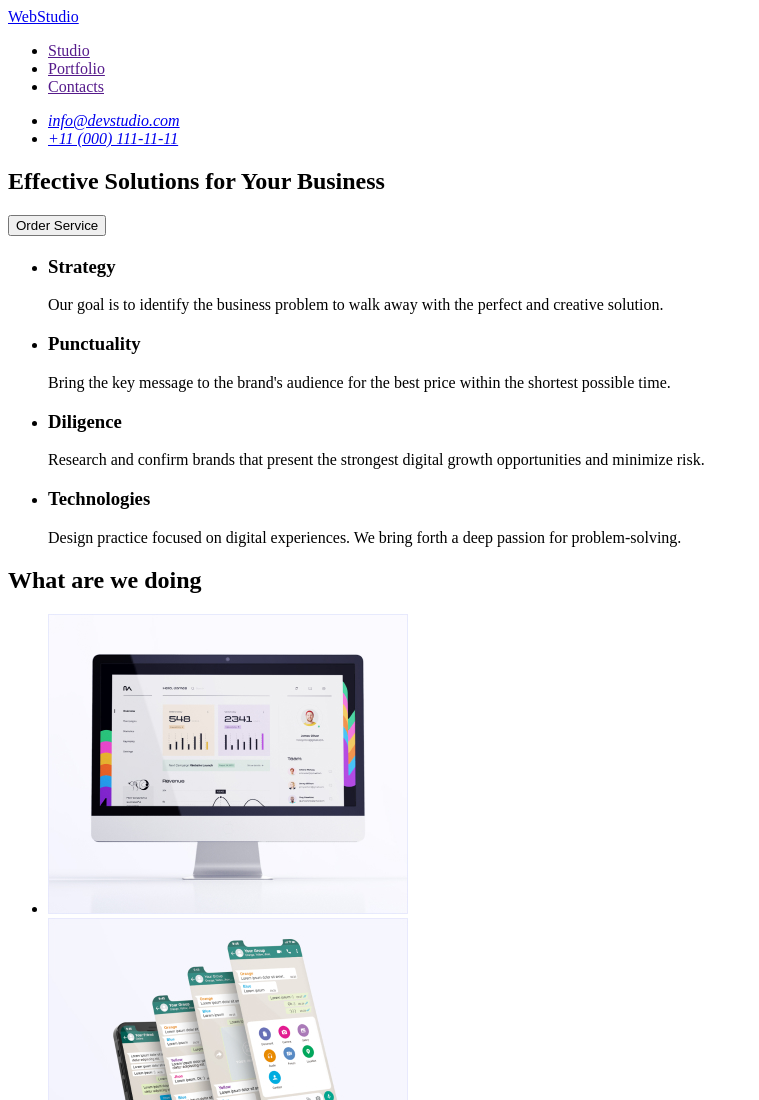
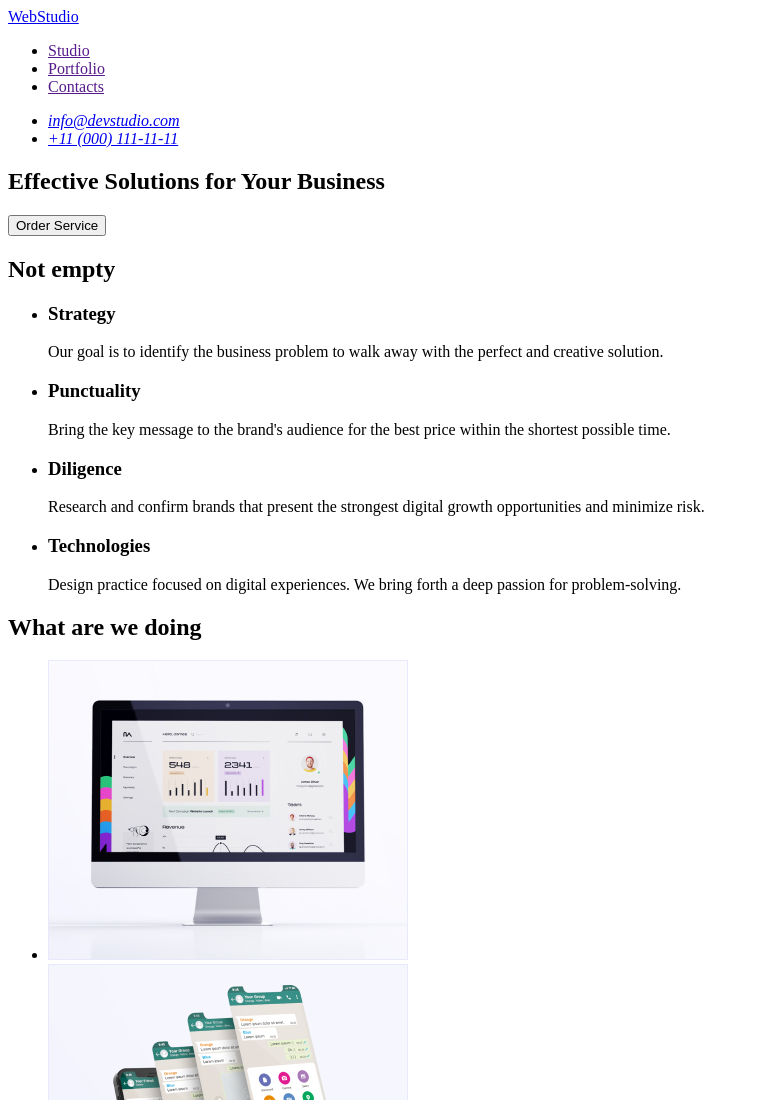
Before and after one commit to URIST79/goit-markup-hw-01-old, a plain HTML site: page index.html in a window 1280 px wide. Shown: the top 1100 px of the page, without its empty margins (0-759 px from the left). Drawn offline with Linux system fonts and the light colour scheme.

Commit message:
after revision2

```diff
--- a/index.html
+++ b/index.html
@@ -39,7 +39,7 @@
       </section>
       <!--About us-->
       <section>
-        <h2></h2>
+        <h2>Not empty</h2>
         <ul>
           <li>
             <h3>Strategy</h3>
```
